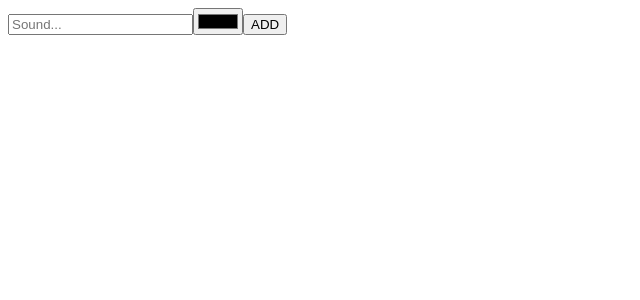
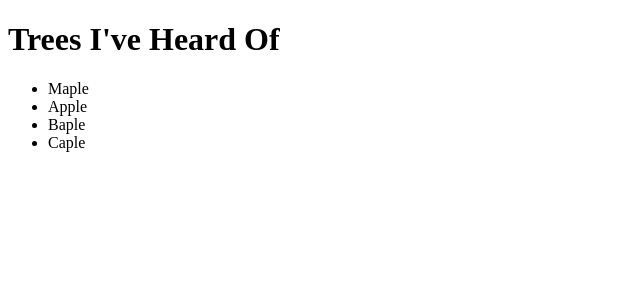
Before and after one commit to ganesh-sadanala/ReactHooks, a React (Create React App) app: page / in a window 1280 px wide. Shown: the top 300 px of the page, without its empty margins (0-640 px from the left). Built offline with nearby package versions, Linux system fonts and the light colour scheme.

Commit message:
Retrieving data using useContext

```diff
--- a/src/App.js
+++ b/src/App.js
@@ -1,20 +1,17 @@
-import { useInput } from "./useInput";
+import { useContext } from "react";
+import { TreesContext } from ".";
 
 export default function App() {
-  const [titleProps, resetTitle] = useInput("");
-  const [colorProps, resetColor] = useInput("#000000");
+  const { trees } = useContext(TreesContext);
 
-  const submit = (e) => {
-    e.preventDefault();
-    alert(`${titleProps.value} sounds like ${colorProps.value}`);
-    resetTitle();
-    resetColor();
-  };
   return (
-    <form onSubmit={submit}>
-      <input {...titleProps} type="text" placeholder="Sound..." />
-      <input {...colorProps} type="color" />
-      <button>ADD</button>
-    </form>
+    <>
+      <h1>Trees I've Heard Of</h1>
+      <ul>
+        {trees.map((tree) => (
+          <li key={tree.id}>{tree.type}</li>
+        ))}
+      </ul>
+    </>
   );
 }
--- a/src/index.js
+++ b/src/index.js
@@ -1,10 +1,19 @@
-import React from "react";
+import React, { createContext } from "react";
 import ReactDOM from "react-dom";
 import App from "./App";
 
+export const TreesContext = createContext();
+
+const trees = [
+  { id: "1", type: "Maple" },
+  { id: "2", type: "Apple" },
+  { id: "3", type: "Baple" },
+  { id: "4", type: "Caple" },
+];
+
 ReactDOM.render(
-  <React.StrictMode>
+  <TreesContext.Provider value={{ trees }}>
     <App />
-  </React.StrictMode>,
+  </TreesContext.Provider>,
   document.getElementById("root")
 );
```
